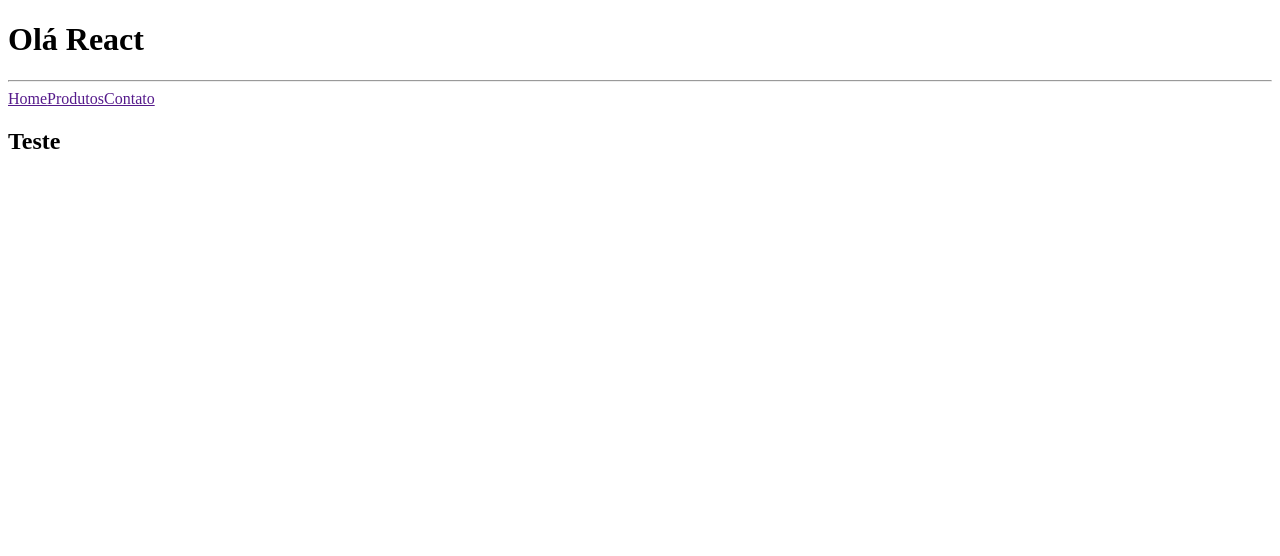
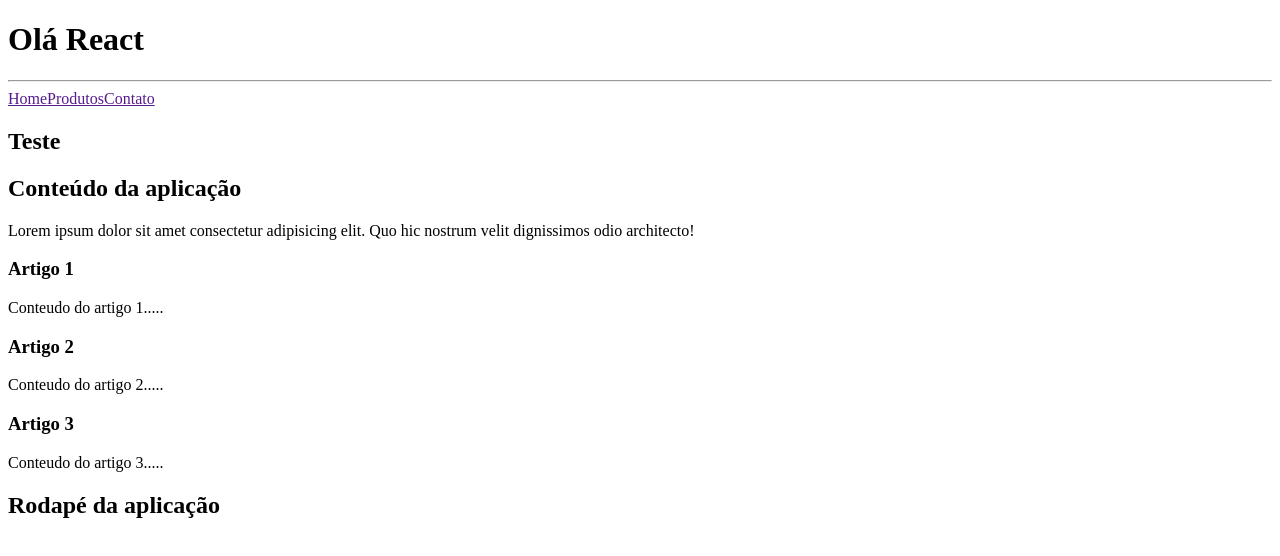
Before and after one commit to kaue-S/react-fundamentos, a React (Vite) app: page / in a window 1280 px wide. Shown: the top 556 px of the page. Built offline with nearby package versions, Linux system fonts and the light colour scheme.

Commit message:
Update App.jsx

```diff
--- a/src/App.jsx
+++ b/src/App.jsx
@@ -15,6 +15,32 @@ function App() {
 
       <main>
         <h2>Teste</h2>
+        <section>
+          <h2>Conteúdo da aplicação</h2>
+          <p>
+            Lorem ipsum dolor sit amet consectetur adipisicing elit. Quo hic
+            nostrum velit dignissimos odio architecto!
+          </p>
+
+          <article>
+            <h3>Artigo 1</h3>
+            <p>Conteudo do artigo 1.....</p>
+          </article>
+
+          <article>
+            <h3>Artigo 2</h3>
+            <p>Conteudo do artigo 2.....</p>
+          </article>
+
+          <article>
+            <h3>Artigo 3</h3>
+            <p>Conteudo do artigo 3.....</p>
+          </article>
+        </section>
+
+        <footer>
+          <h2>Rodapé da aplicação</h2>
+        </footer>
       </main>
     </>
   );
```
